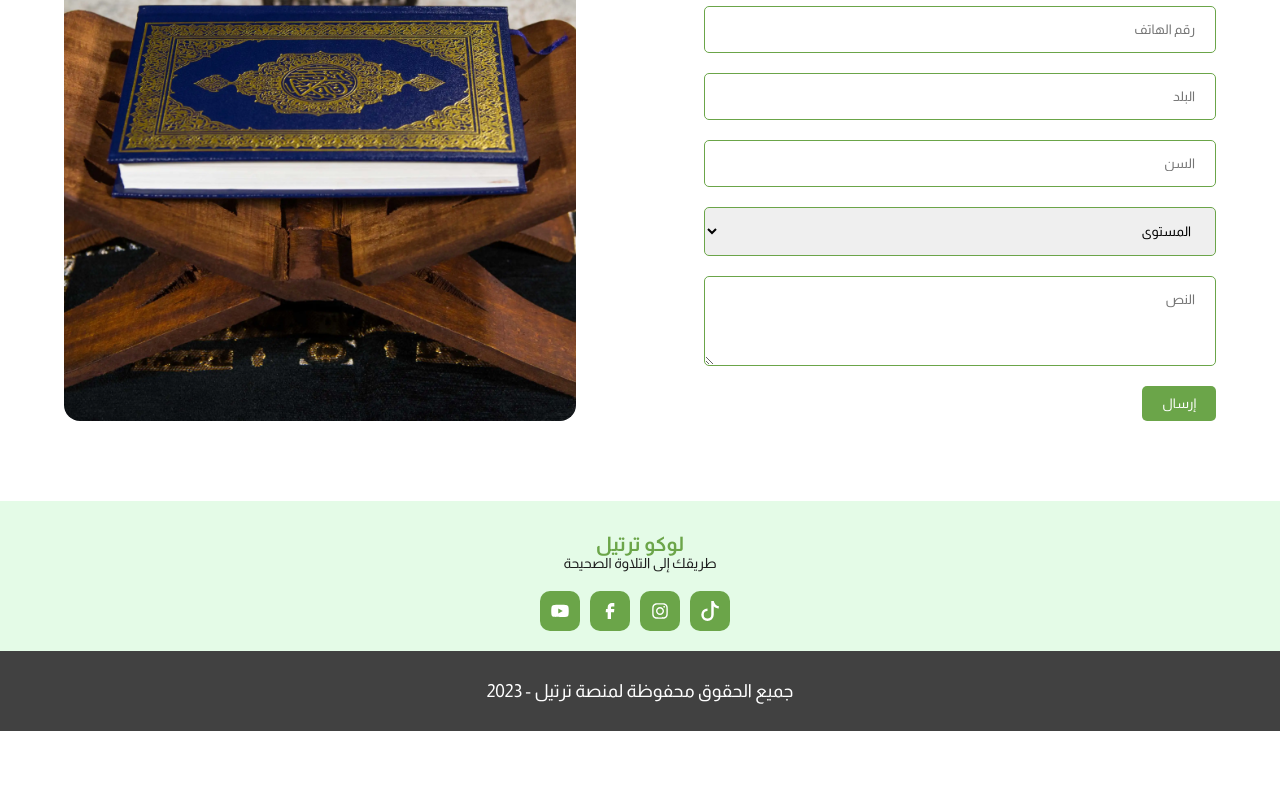
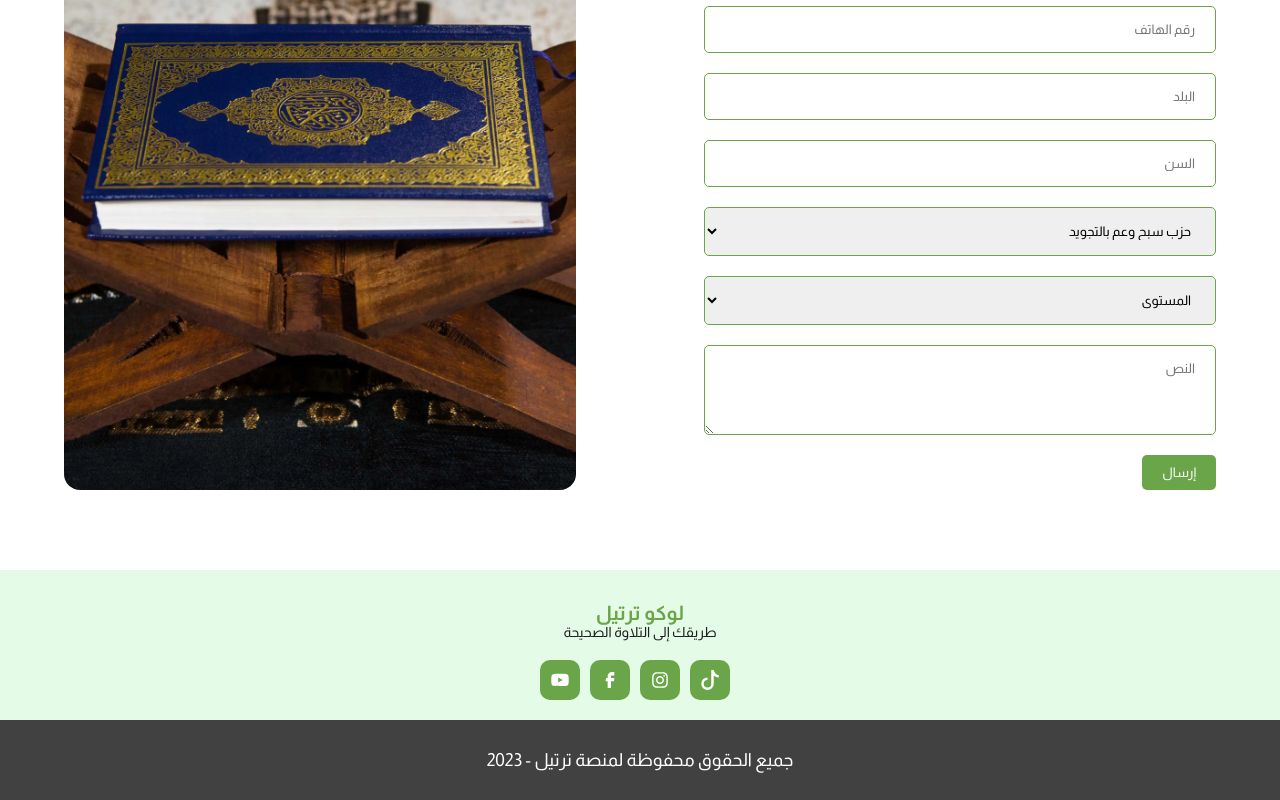
Before and after one commit to Adil-Akothiat/tartile, a React (Create React App) app: page / in a window 1280 px wide. Shown: the part 2780-3580 px from the top of the page. Before the commit the page ends 3511 px from the top, so only its background shows below. Built offline with nearby package versions, Linux system fonts and the light colour scheme.

Commit message:
add hizb into form

```diff
--- a/src/components/contact/form.js
+++ b/src/components/contact/form.js
@@ -10,6 +10,7 @@ const Form = () => {
     const [age, setAge] = useState("");
     const [message, setMessage] = useState("");
     const [level, setLevel] = useState("");
+    const [hizb, setHizb] = useState("");
     const [alert, setAlert] = useState({});
 
     const form = useRef();
@@ -22,12 +23,13 @@ const Form = () => {
             isValidAge,
             isValidLevel,
             isValidEmail,
-            isValidMessage
+            isValidMessage,
+            isValidHizb
         } = validation;
-        if(isValidName(name)&&isValidPhone(phone)&&isValidCountry(country)&&isValidAge(age)&&isValidLevel(level)&&isValidEmail(email)&&isValidMessage) {
+        if(isValidName(name)&&isValidPhone(phone)&&isValidCountry(country)&&isValidAge(age)&&isValidLevel(level)&&isValidEmail(email)&&isValidMessage&&isValidHizb(hizb)) {
             setName("");setPhone("");setCountry("");setAge("");setEmail("");setMessage("");
             document.querySelector("select").children[0].selected="select";
-            emailjs.sendForm('service_dgfk78p', 'template_wuy0ii9', form.current, '-E6qIVI3LXhEbxTrI')
+            emailjs.sendForm('service_omcqop5', 'template_wuy0ii9', form.current, '-E6qIVI3LXhEbxTrI')
             .then((result) => {
                 console.log(result.text);
                 setAlert({open: true, valid: true, message:"تم التسجيل بنجاح!"});
@@ -125,7 +127,22 @@ const Form = () => {
                 required
             />
             <select
-                defaultValue="المستوى"
+                onChange={({ target }) => {
+                    setHizb(target.value);
+                    if (validation.isValidHizb(target.value)) {
+                        target.classList.remove("danger");
+                    } else {
+                        target.classList.add("danger");
+                    }
+                }}
+            >
+                <option value="">حزب سبح وعم بالتجويد</option>
+                <option value="1">1</option>
+                <option value="2">2</option>
+                <option value="3">3</option>
+            </select>
+            <input type="text" name="hizb" value={hizb} style={{display: "none"}} readOnly/>
+            <select
                 onChange={({ target }) => {
                     setLevel(target.value);
                     if (validation.isValidLevel(target.value)) {
--- a/src/components/contact/validation.js
+++ b/src/components/contact/validation.js
@@ -47,6 +47,14 @@ const isValidMessage = (message)=> {
         return false;
     }
 }
+const isValidHizb = (hizb)=> {
+    if(hizb==="") {
+        return false;
+    }else {
+        return true;
+    }
+}
+
 const validation = {
     isValidName,
     isValidPhone,
@@ -54,7 +62,8 @@ const validation = {
     isValidAge,
     isValidLevel,
     isValidEmail,
-    isValidMessage
+    isValidMessage,
+    isValidHizb
 }
 
 export default validation;
```
